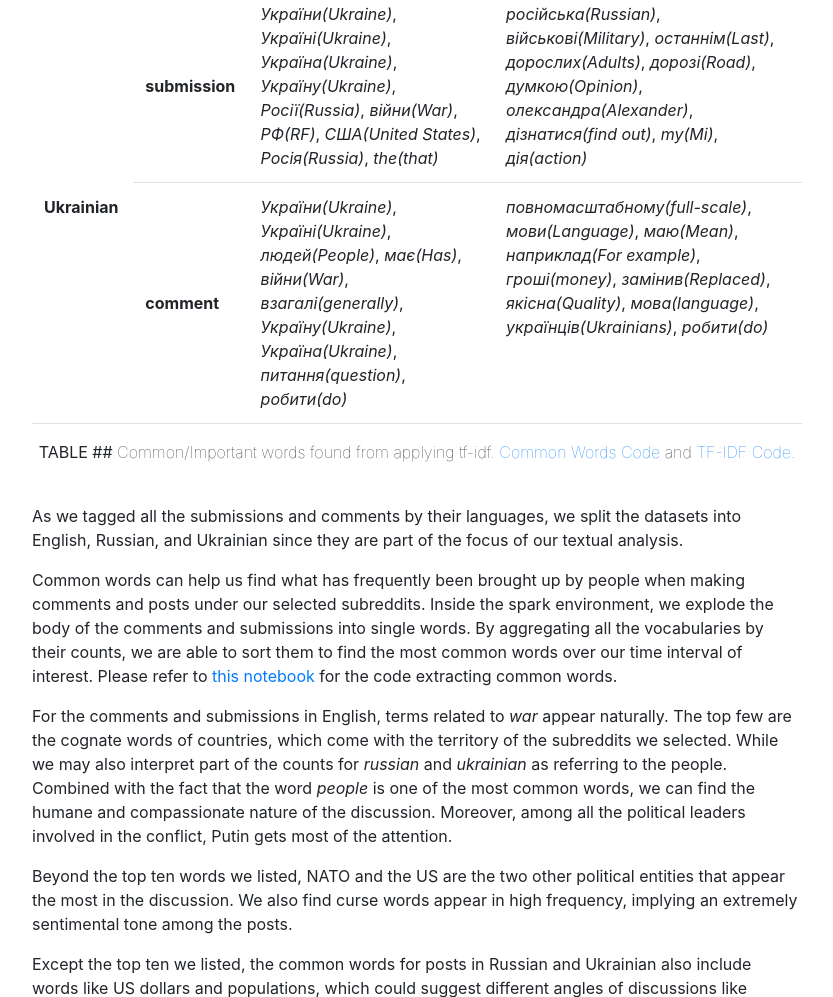
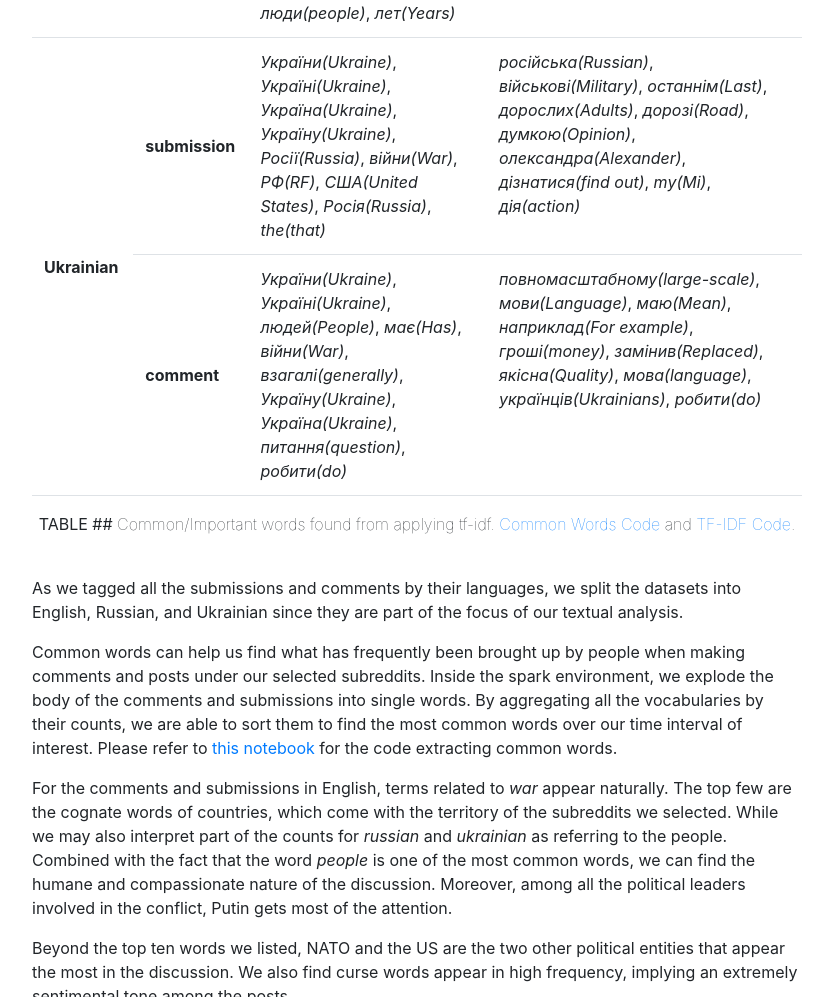
Before and after one commit to hss0727/502-project-group23, a plain HTML site: page NLP.html in a window 1280 px wide. Shown: the part 7195-8192 px from the top of the page, without its empty margins (223-1056 px from the left). Drawn offline with nearby package versions, Linux system fonts and the light colour scheme.

Commit message:
translate

```diff
--- a/NLP.html
+++ b/NLP.html
@@ -502,7 +502,7 @@
             <i>війни(War)</i>, <i>взагалі(generally)</i>, <i>Україну(Ukraine)</i>, <i>Україна(Ukraine)</i>,
             <i>питання(question)</i>, <i>робити(do)</i>
           </td>
-          <td><i>повномасштабному(full-scale)</i>, <i>мови(Language)</i>, <i>маю(Mean)</i>,
+          <td><i>повномасштабному(large-scale)</i>, <i>мови(Language)</i>, <i>маю(Mean)</i>,
             <i>наприклад(For example)</i>, <i>гроші(money)</i>, <i>замінив(Replaced)</i>,
             <i>якісна(Quality)</i>, <i>мова(language)</i>, <i>українців(Ukrainians)</i>, <i>робити(do)</i>
           </td>
```
